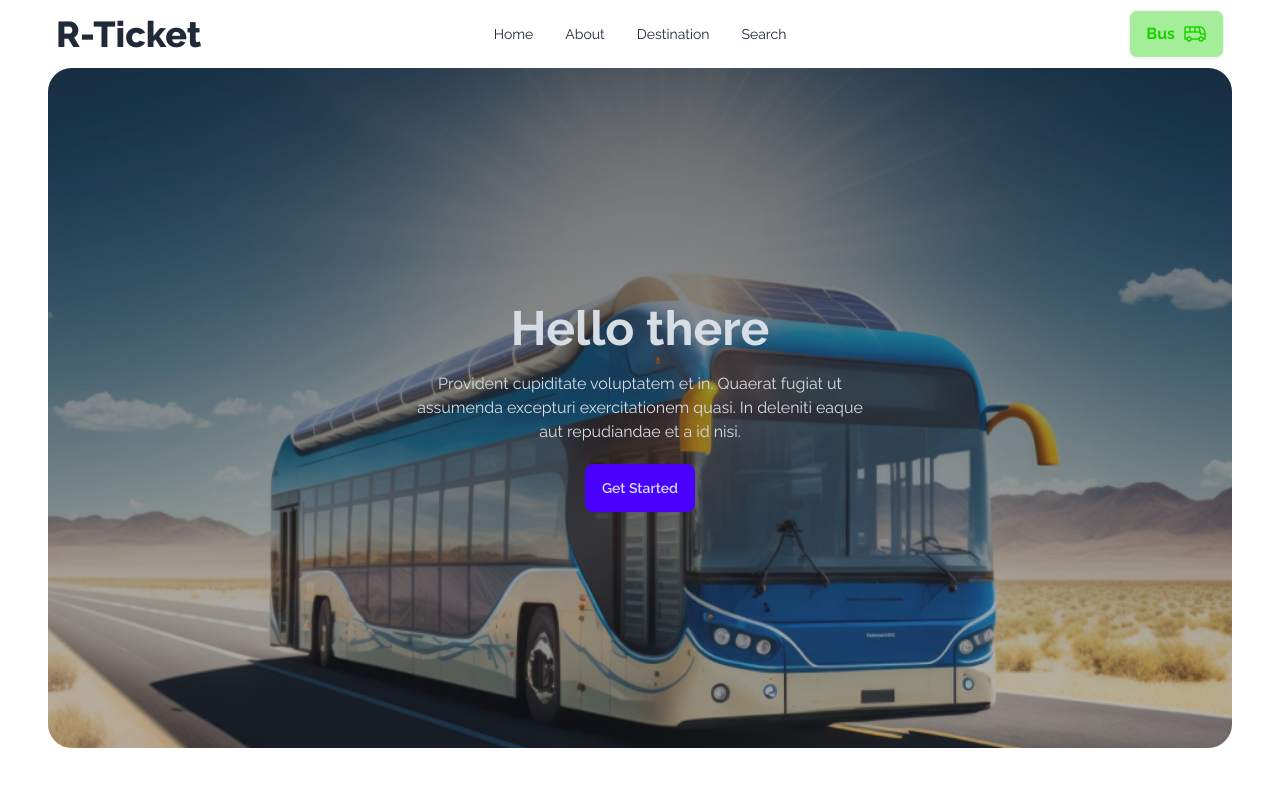
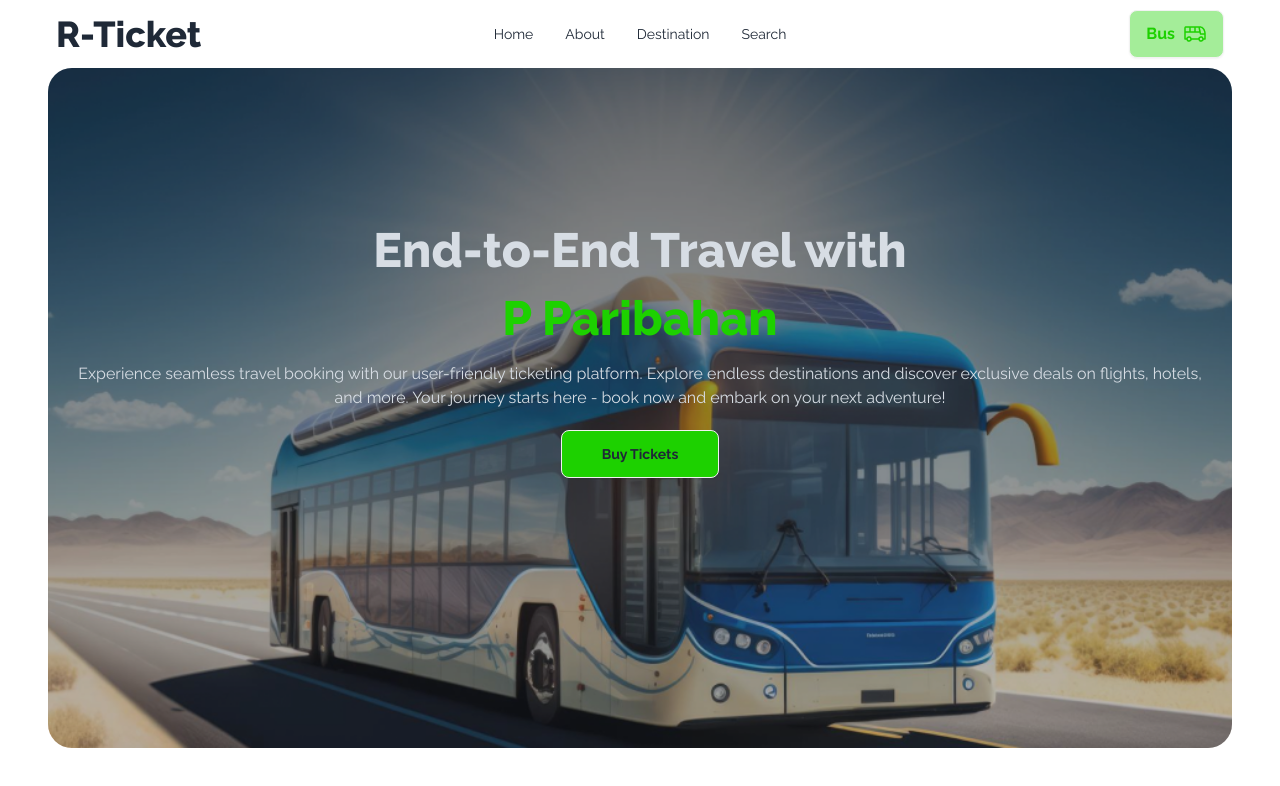
Before and after one commit to masumraheel/smart-ticketing-assignment-5, a plain HTML site: page index.html in a window 1280 px wide. Drawn offline with nearby package versions, Linux system fonts and the light colour scheme.

Commit message:
banner section design verified

```diff
--- a/index.html
+++ b/index.html
@@ -48,10 +48,11 @@
             <div class="hero w-full lg:h-[680px] rounded-3xl" style="background-image: url(images/banner.png);">
                 <div class="hero-overlay bg-opacity-30 rounded-3xl"></div>
                 <div class="hero-content text-center text-neutral-content">
-                  <div class="max-w-md">
-                    <h1 class="mb-5 text-5xl font-bold">Hello there</h1>
-                    <p class="mb-5">Provident cupiditate voluptatem et in. Quaerat fugiat ut assumenda excepturi exercitationem quasi. In deleniti eaque aut repudiandae et a id nisi.</p>
-                    <button class="btn btn-primary">Get Started</button>
+                  <div class="max-w-full lg:mb-28">
+                    <h1 class="mb-5 text-5xl lg:font-extrabold font-semibold">End-to-End Travel with</h1>
+                    <h1 class="mb-5 text-5xl lg:font-extrabold font-semibold text-[#1DD100]"> P Paribahan</h1>
+                    <p class="mb-5">Experience seamless travel booking with our user-friendly ticketing platform. Explore endless destinations and discover exclusive deals on flights, hotels, and more. Your journey starts here - book now and embark on your next adventure!</p>
+                    <button class="btn bg-[#1DD100] font-bold px-10">Buy Tickets</button>
                   </div>
                 </div>
               </div>
```
